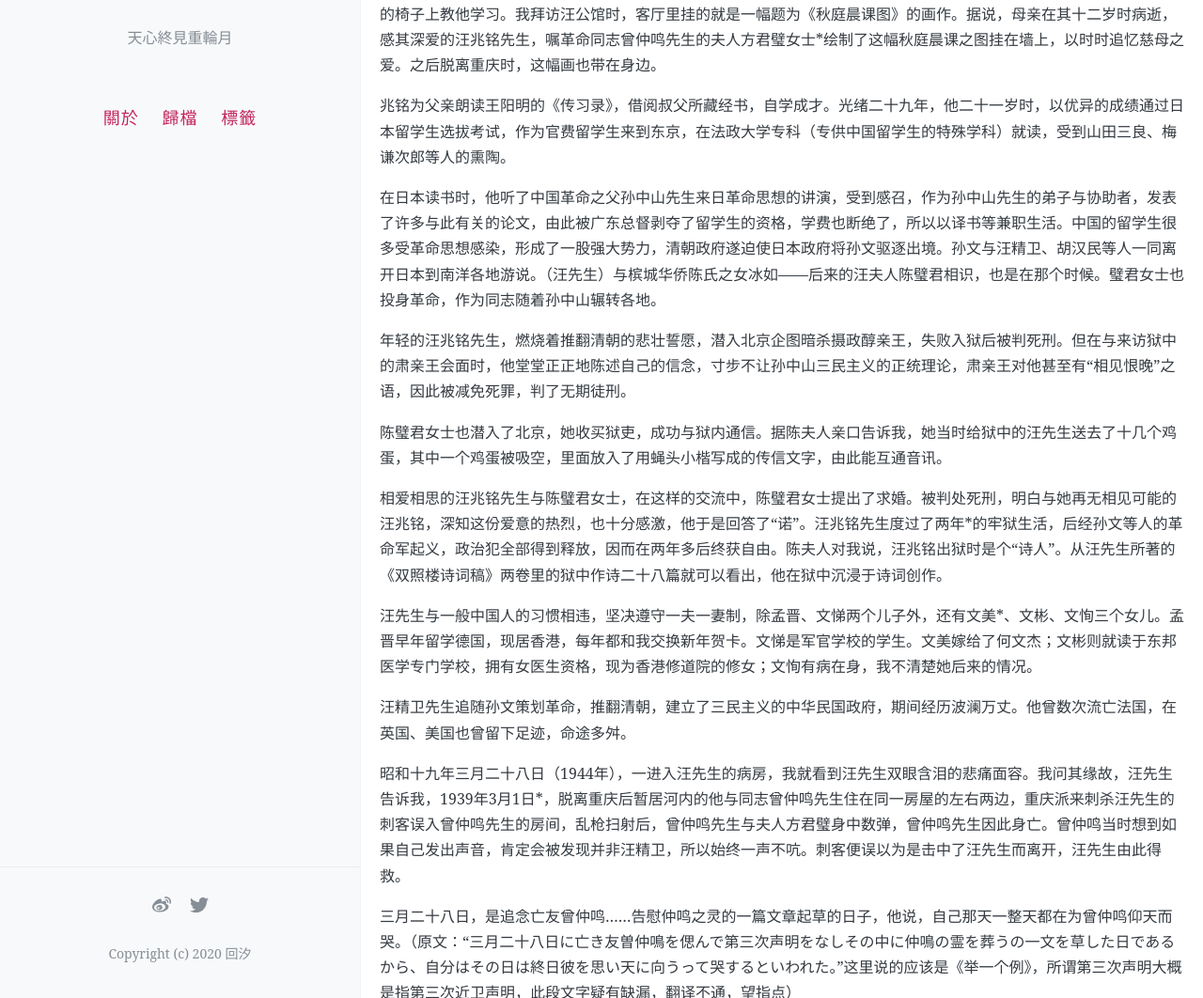
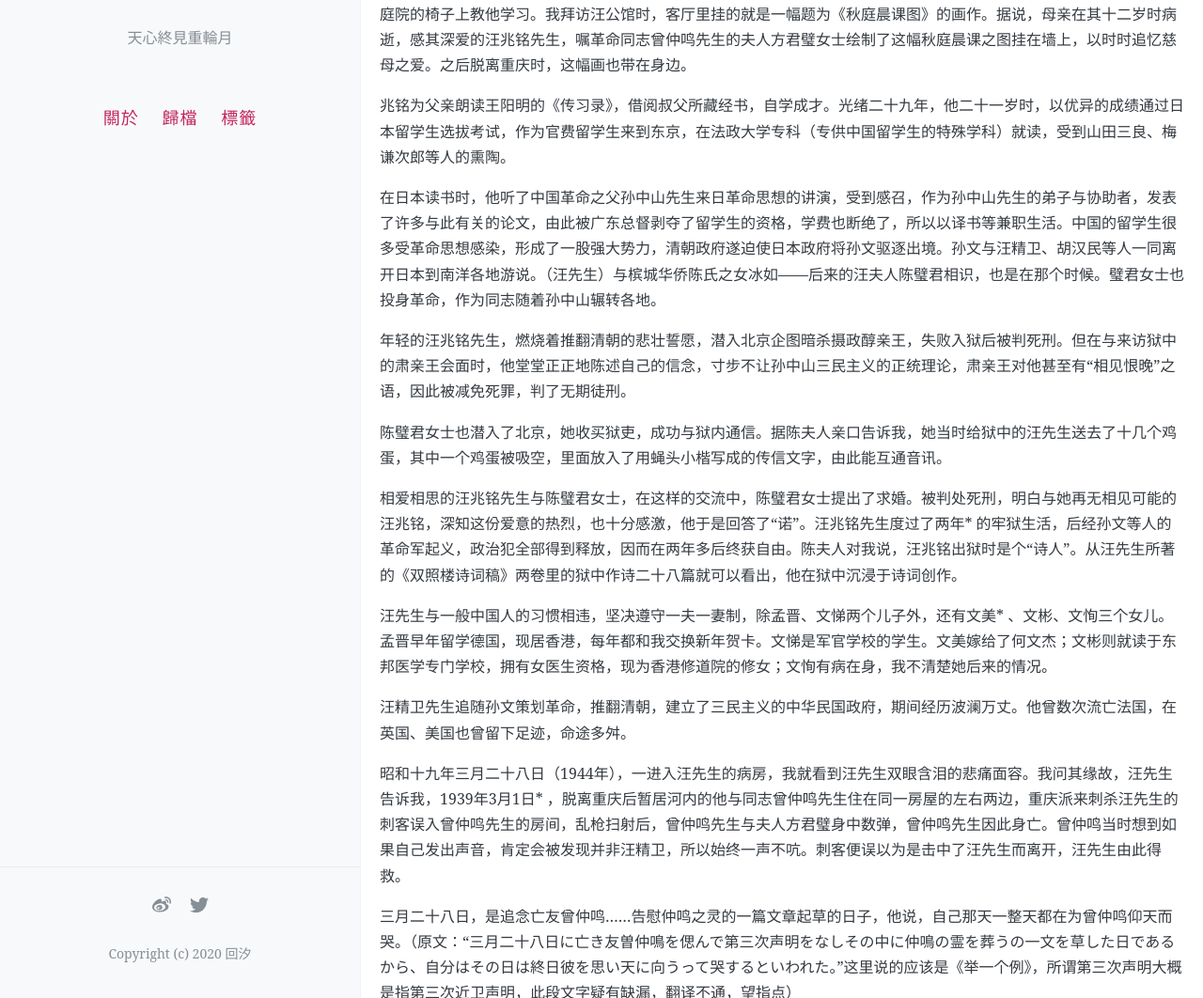
Before and after one commit to kanransya/nami-jetcoaster, a Jekyll site: the page built from _posts/2019-12-27-黒川利雄医生回忆《汪精衛を想う》中译-50.md, in a window 1280 px wide and 1400 px high, scrolled down 768 px. Shown: the part 338-1400 px from the top of the window at 94% size. Built offline with Jekyll 4.4.1, drawn with Linux system fonts in a browser that asks for light colours; comment, search, counter and statistics services are not loaded; part of the change alters nothing that is shown; some of the changed text lies outside the part shown.

Commit message:
Update 2019-12-27-黒川利雄医生回忆《汪精衛を想う》中译-50.md

```diff
--- a/_posts/2019-12-27-黒川利雄医生回忆《汪精衛を想う》中译-50.md
+++ b/_posts/2019-12-27-黒川利雄医生回忆《汪精衛を想う》中译-50.md
@@ -7,11 +7,12 @@ tags: [汪兆銘,陳璧君,ROC資料,個人漢化]
 ---
 **资料存档**
 
-**<span style="text-decoration:underline;">无授权禁止全文转出平台</span>**
+**无授权禁止全文转出平台**
 
 **追忆汪精卫 / 汪精衛を想う**
 
-Author：黑川利雄
+
+Author: 黑川利雄
 
 原载学士会会報 No.719, 1973
 
@@ -33,7 +34,7 @@ Author：黑川利雄
 
 以上是汪精卫先生与我的关系。汪先生对医疗的本质有充分的理解，对治疗非常配合。在二十多年后的今天，回想起曾亲临这位伟大的中国政治家的謦欬，我依然无限感慨。
 
-汪兆铭，字桂辛*，号精卫。光绪十年（明治十七年，公历1884年）*生于广东省番禺县。其父亲第一个妻子是浙江人庐氏，育有一子三女，后去世，其父又同广东人吴氏之女结婚，生有三子三女，汪兆铭是其中最小的儿子，他诞生时，其父已经六十二岁。身在并不富裕、兄弟姐妹众多的家庭中的幺子兆铭，没有收到充分的教育，其母为此每天清晨起床，坐在庭院的椅子上教他学习。我拜访汪公馆时，客厅里挂的就是一幅题为《秋庭晨课图》的画作。据说，母亲在其十二岁时病逝，感其深爱的汪兆铭先生，嘱革命同志曾仲鸣先生的夫人方君璧女士*绘制了这幅秋庭晨课之图挂在墙上，以时时追忆慈母之爱。之后脱离重庆时，这幅画也带在身边。
+汪兆铭，字桂辛* ，号精卫。光绪十年（明治十七年，公历1884年）* 生于广东省番禺县。其父亲第一个妻子是浙江人庐氏，育有一子三女，后去世，其父又同广东人吴氏之女结婚，生有三子三女，汪兆铭是其中最小的儿子，他诞生时，其父已经六十二岁。身在并不富裕、兄弟姐妹众多的家庭中的幺子兆铭，没有收到充分的教育，其母为此每天清晨起床，坐在庭院的椅子上教他学习。我拜访汪公馆时，客厅里挂的就是一幅题为《秋庭晨课图》的画作。据说，母亲在其十二岁时病逝，感其深爱的汪兆铭先生，嘱革命同志曾仲鸣先生的夫人方君璧女士绘制了这幅秋庭晨课之图挂在墙上，以时时追忆慈母之爱。之后脱离重庆时，这幅画也带在身边。
 
 兆铭为父亲朗读王阳明的《传习录》，借阅叔父所藏经书，自学成才。光绪二十九年，他二十一岁时，以优异的成绩通过日本留学生选拔考试，作为官费留学生来到东京，在法政大学专科（专供中国留学生的特殊学科）就读，受到山田三良、梅谦次郎等人的熏陶。
 
@@ -43,13 +44,13 @@ Author：黑川利雄
 
 陈璧君女士也潜入了北京，她收买狱吏，成功与狱内通信。据陈夫人亲口告诉我，她当时给狱中的汪先生送去了十几个鸡蛋，其中一个鸡蛋被吸空，里面放入了用蝇头小楷写成的传信文字，由此能互通音讯。
 
-相爱相思的汪兆铭先生与陈璧君女士，在这样的交流中，陈璧君女士提出了求婚。被判处死刑，明白与她再无相见可能的汪兆铭，深知这份爱意的热烈，也十分感激，他于是回答了“诺”。汪兆铭先生度过了两年*的牢狱生活，后经孙文等人的革命军起义，政治犯全部得到释放，因而在两年多后终获自由。陈夫人对我说，汪兆铭出狱时是个“诗人”。从汪先生所著的《双照楼诗词稿》两卷里的狱中作诗二十八篇就可以看出，他在狱中沉浸于诗词创作。
+相爱相思的汪兆铭先生与陈璧君女士，在这样的交流中，陈璧君女士提出了求婚。被判处死刑，明白与她再无相见可能的汪兆铭，深知这份爱意的热烈，也十分感激，他于是回答了“诺”。汪兆铭先生度过了两年* 的牢狱生活，后经孙文等人的革命军起义，政治犯全部得到释放，因而在两年多后终获自由。陈夫人对我说，汪兆铭出狱时是个“诗人”。从汪先生所著的《双照楼诗词稿》两卷里的狱中作诗二十八篇就可以看出，他在狱中沉浸于诗词创作。
 
-汪先生与一般中国人的习惯相违，坚决遵守一夫一妻制，除孟晋、文悌两个儿子外，还有文美*、文彬、文恂三个女儿。孟晋早年留学德国，现居香港，每年都和我交换新年贺卡。文悌是军官学校的学生。文美嫁给了何文杰；文彬则就读于东邦医学专门学校，拥有女医生资格，现为香港修道院的修女；文恂有病在身，我不清楚她后来的情况。
+汪先生与一般中国人的习惯相违，坚决遵守一夫一妻制，除孟晋、文悌两个儿子外，还有文美* 、文彬、文恂三个女儿。孟晋早年留学德国，现居香港，每年都和我交换新年贺卡。文悌是军官学校的学生。文美嫁给了何文杰；文彬则就读于东邦医学专门学校，拥有女医生资格，现为香港修道院的修女；文恂有病在身，我不清楚她后来的情况。
 
 汪精卫先生追随孙文策划革命，推翻清朝，建立了三民主义的中华民国政府，期间经历波澜万丈。他曾数次流亡法国，在英国、美国也曾留下足迹，命途多舛。
 
-昭和十九年三月二十八日（1944年），一进入汪先生的病房，我就看到汪先生双眼含泪的悲痛面容。我问其缘故，汪先生告诉我，1939年3月1日*，脱离重庆后暂居河内的他与同志曾仲鸣先生住在同一房屋的左右两边，重庆派来刺杀汪先生的刺客误入曾仲鸣先生的房间，乱枪扫射后，曾仲鸣先生与夫人方君璧身中数弹，曾仲鸣先生因此身亡。曾仲鸣当时想到如果自己发出声音，肯定会被发现并非汪精卫，所以始终一声不吭。刺客便误以为是击中了汪先生而离开，汪先生由此得救。
+昭和十九年三月二十八日（1944年），一进入汪先生的病房，我就看到汪先生双眼含泪的悲痛面容。我问其缘故，汪先生告诉我，1939年3月1日* ，脱离重庆后暂居河内的他与同志曾仲鸣先生住在同一房屋的左右两边，重庆派来刺杀汪先生的刺客误入曾仲鸣先生的房间，乱枪扫射后，曾仲鸣先生与夫人方君璧身中数弹，曾仲鸣先生因此身亡。曾仲鸣当时想到如果自己发出声音，肯定会被发现并非汪精卫，所以始终一声不吭。刺客便误以为是击中了汪先生而离开，汪先生由此得救。
 
 三月二十八日，是追念亡友曾仲鸣……告慰仲鸣之灵的一篇文章起草的日子，他说，自己那天一整天都在为曾仲鸣仰天而哭。（原文：“三月二十八日に亡き友曽仲鳴を偲んで第三次声明をなしその中に仲鳴の霊を葬うの一文を草した日であるから、自分はその日は終日彼を思い天に向うって哭するといわれた。”这里说的应该是《举一个例》，所谓第三次声明大概是指第三次近卫声明，此段文字疑有缺漏，翻译不通，望指点）
 
@@ -77,7 +78,7 @@ Author：黑川利雄
 
 汪先生说：“当然也是伟大的人物，他十二岁继承帝位，七十二岁去世，整整六十年治世，学习西洋的学问，亲手引入数学，物理学，天文学，形成了显盛的文明。然而他并非清朝的建立者，虽有继承祖业发扬扩大的功绩，却仍不及唐太宗。”
 
-我说：“可他在《珲春条约》*中迫使俄国低头，还编纂了康熙字典，这不是很伟大的功绩吗？”
+我说：“可他在《珲春条约》* 中迫使俄国低头，还编纂了康熙字典，这不是很伟大的功绩吗？”
 
 汪先生说：“是这样。”
 
@@ -135,7 +136,7 @@ Author：黑川利雄
 
 ---
 
-标*处原文或有误
+标* 处原文或有误
 
 水平很有限，为不损原意尽量保留原文语感，可能有不那么通顺的地方
 
```
